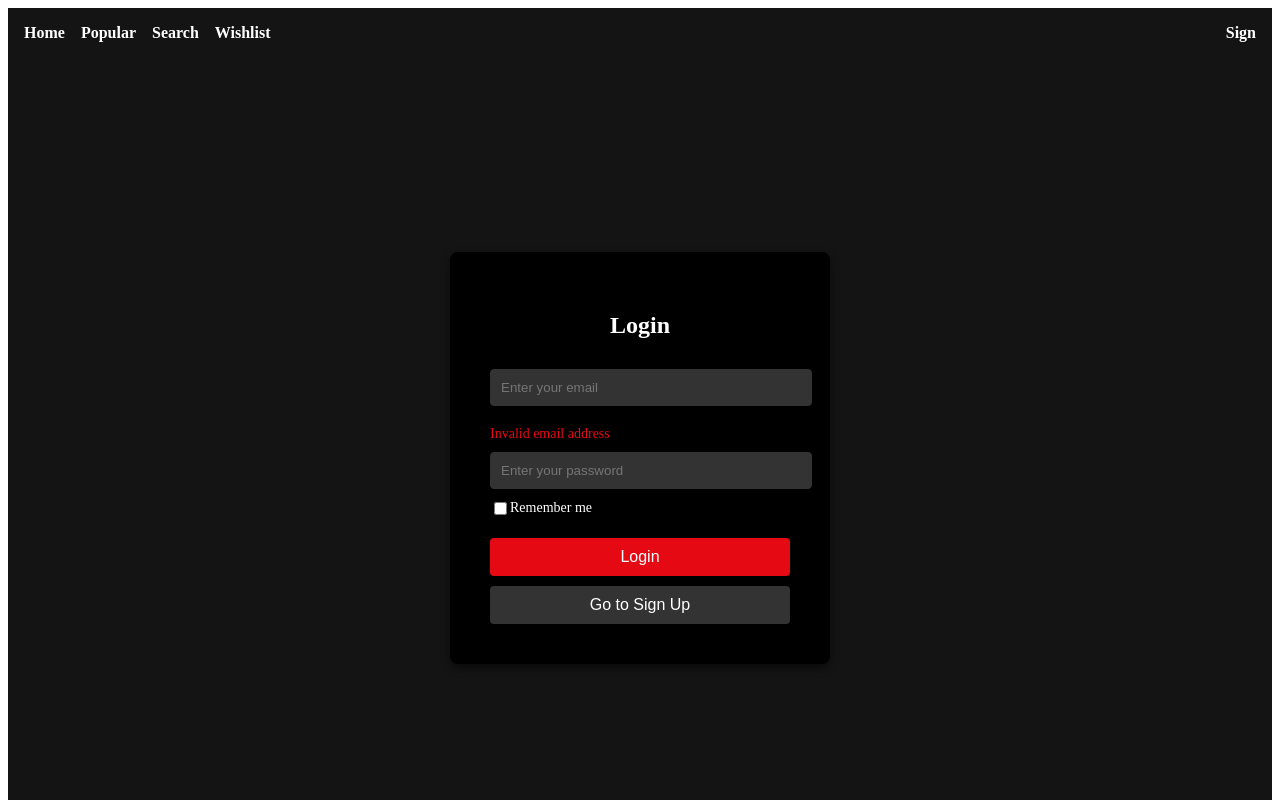
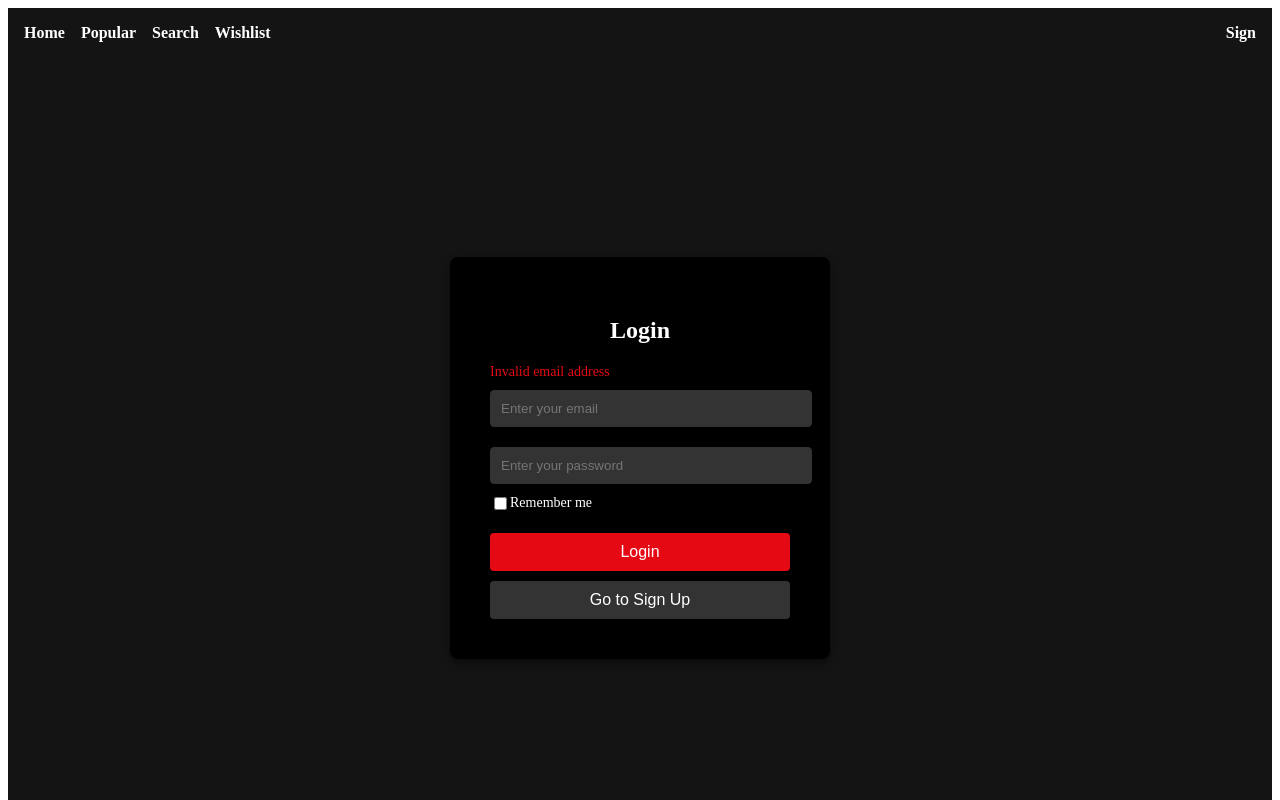
Before and after one commit to Yoo-SH/netflix_clone, a Vue app: page /sign in a window 1280 px wide. Shown: the top 800 px of the page. Built offline with nearby package versions, Linux system fonts and the light colour scheme.

Commit message:
feat: 로그인 성공시, 인증된 유저의 로컬스토리지 객체를 따로 저장함

```diff
--- a/src/components/SignIn.vue
+++ b/src/components/SignIn.vue
@@ -3,9 +3,9 @@
   <div class="signin-form">
     <div class="signin-container">
       <h2 class="signin-title">Login</h2>
-      <input type="email" v-model="email" class="signin-input" placeholder="Enter your email" />
       <!-- 이메일이 유효하지 않을 경우 오류 메시지 출력 -->
       <span v-if="!validEmail" class="error">Invalid email address</span>
+      <input type="email" v-model="email" class="signin-input" placeholder="Enter your email" />
       <input type="password" v-model="password" class="signin-input" placeholder="Enter your password" />
       <div class="signin-remember">
         <!-- 로그인 시 아이디와 비밀번호를 기억할지 여부 선택 -->
@@ -60,6 +60,9 @@ export default defineComponent({
       const userExists = users.some(user => user.email === this.email && user.password === this.password);
 
       if (userExists) {
+        // 로그인 성공 시, authUser 객체에 이메일과 비밀번호 저장
+        localStorage.setItem('authUser', JSON.stringify({ email: this.email, password: this.password }));
+
         if (this.rememberMe) {
           // rememberMe가 체크된 경우, 이메일과 비밀번호를 localStorage에 저장
           localStorage.setItem('rememberedUser', JSON.stringify({ email: this.email, password: this.password }));
```
